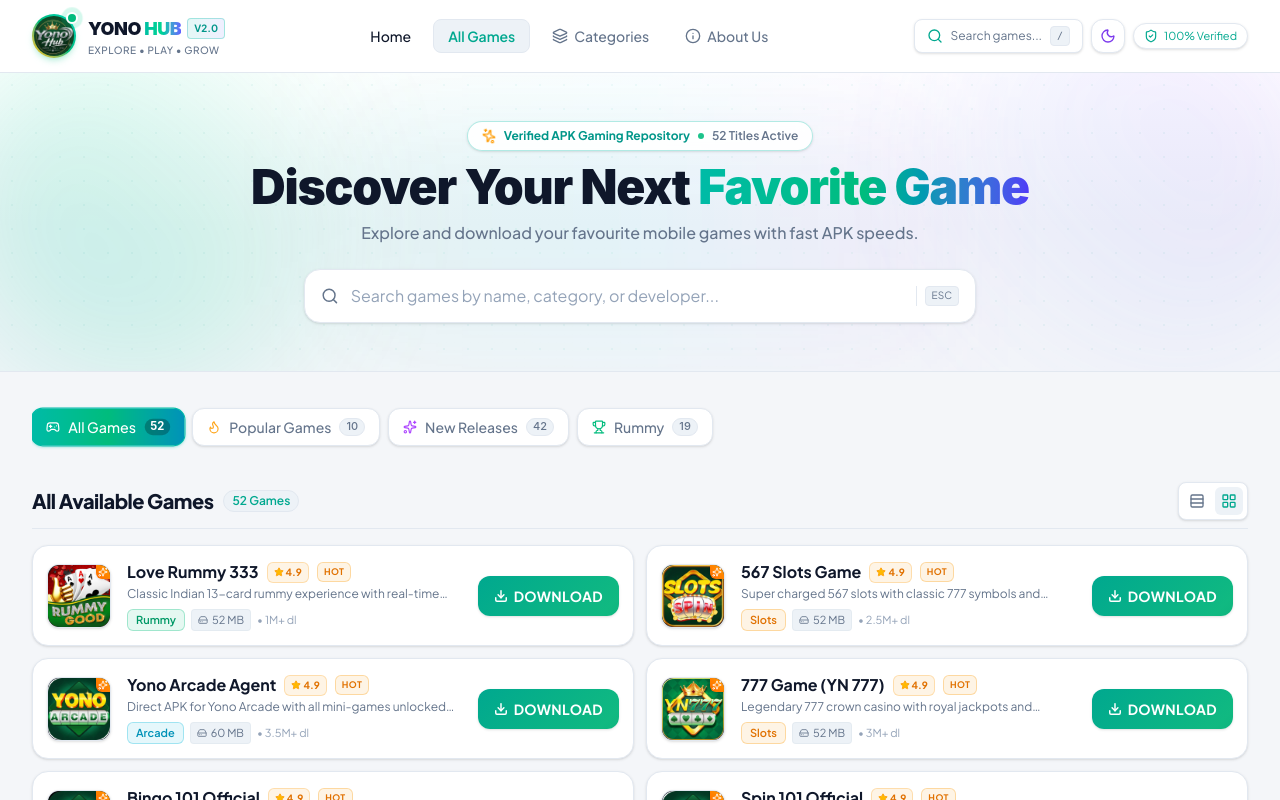
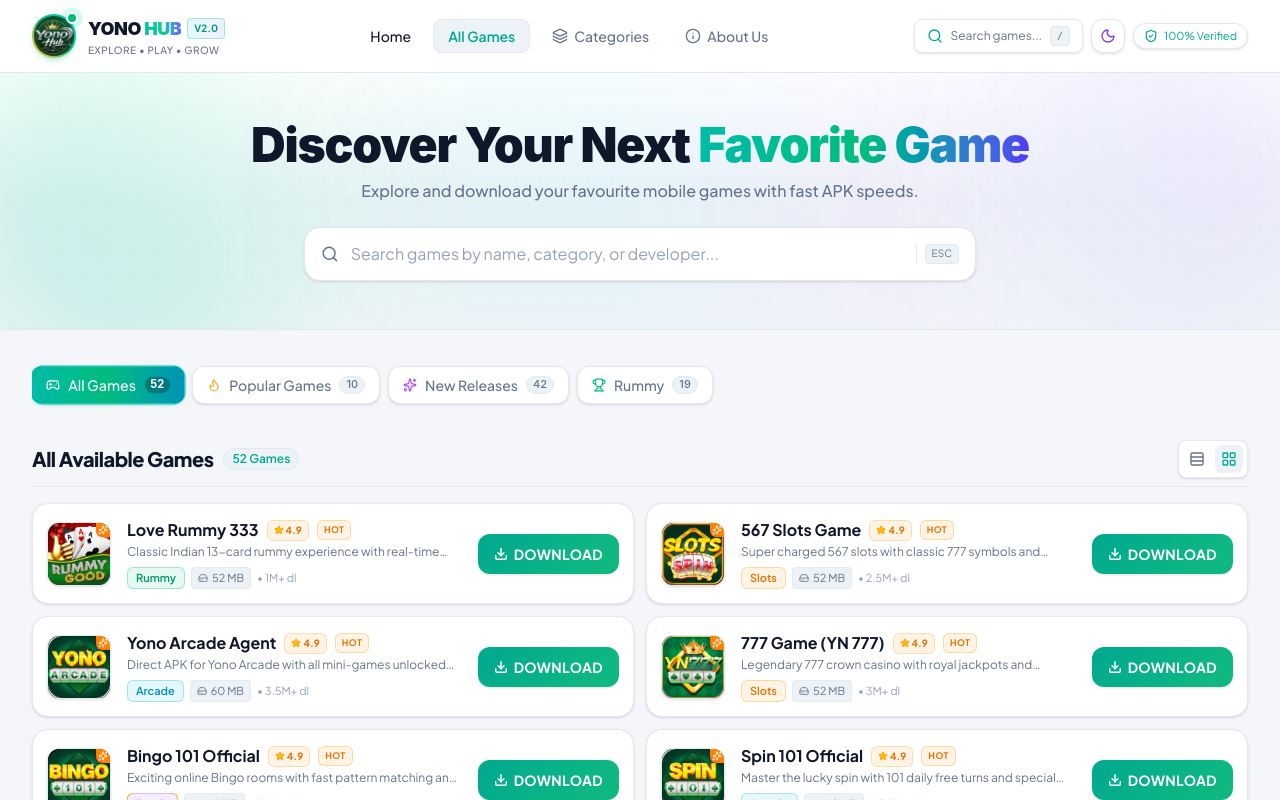
Before and after one commit to rohantheediter-source/yonohub-v2.o, a React (Vite) app: page / in a window 1280 px wide. Shown: the top 800 px of the page. Built offline with nearby package versions, Linux system fonts and the light colour scheme.

Commit message:
Remove 'Verified APK Gaming Repository / Titles Active' badge from Hero section and add Yono Hub festive palace banner asset

```diff
--- a/src/components/Hero.tsx
+++ b/src/components/Hero.tsx
@@ -1,5 +1,5 @@
 import React, { useState, useRef, useEffect } from 'react';
-import { Search, X, Sparkles, Download } from 'lucide-react';
+import { Search, X, Download } from 'lucide-react';
 import type { Game } from '../types/game';
 
 interface HeroProps {
@@ -9,7 +9,7 @@ interface HeroProps {
   games: Game[];
   onSelectGame: (game: Game) => void;
   onQuickDownload: (game: Game) => void;
-  totalGamesCount: number;
+  totalGamesCount?: number;
 }
 
 export const Hero: React.FC<HeroProps> = ({
@@ -19,7 +19,6 @@ export const Hero: React.FC<HeroProps> = ({
   games,
   onSelectGame,
   onQuickDownload,
-  totalGamesCount,
 }) => {
   const [isFocused, setIsFocused] = useState(false);
   const inputRef = useRef<HTMLInputElement>(null);
@@ -76,14 +75,6 @@ export const Hero: React.FC<HeroProps> = ({
       </div>
 
       <div className="relative max-w-4xl mx-auto text-center">
-        {/* Micro badge */}
-        <div className="inline-flex items-center gap-2 px-3.5 py-1.5 rounded-full bg-[var(--bg-secondary)]/90 backdrop-blur-sm border border-teal-500/30 text-teal-600 dark:text-teal-400 text-xs font-bold mb-3 shadow-sm hover:scale-105 transition-transform duration-200">
-          <Sparkles className="w-3.5 h-3.5 text-amber-500 animate-spin" style={{ animationDuration: '8s' }} />
-          <span>Verified APK Gaming Repository</span>
-          <span className="w-1.5 h-1.5 rounded-full bg-emerald-500 animate-pulse" />
-          <span className="text-[var(--text-secondary)] font-semibold">{totalGamesCount} Titles Active</span>
-        </div>
-
         {/* Heading & Subtitle */}
         <h1 className="text-2xl sm:text-3xl md:text-5xl font-black tracking-tight text-[var(--text-main)] mb-2.5 font-sans">
           Discover Your Next <span className="bg-gradient-to-r from-teal-500 via-emerald-500 to-indigo-600 bg-clip-text text-transparent">Favorite Game</span>
```
Also changed, not shown: public/banner.jpg (added), public/yono-hub-banner.jpg (added).
